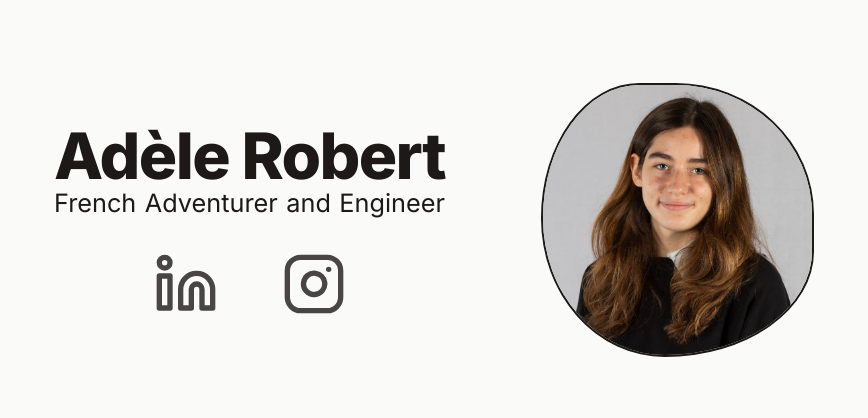
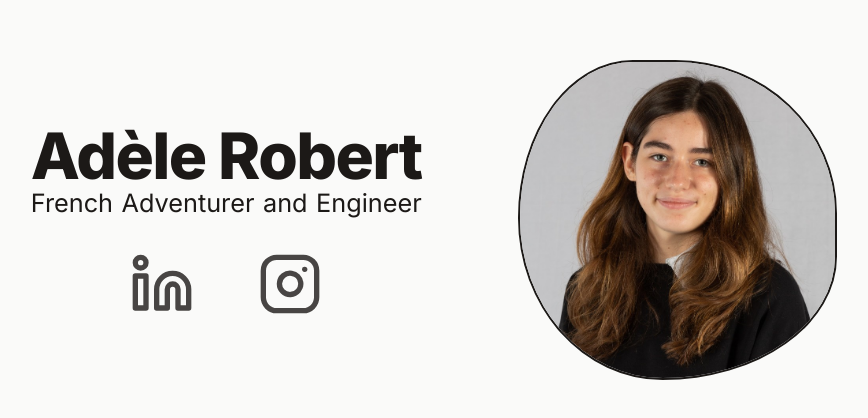
Before and after one commit to etrobert/julesrobert.com, a Next.js app: page / in a window 1280 px wide. Shown: the part 180-598 px from the top of the page, without its empty margins (206-1074 px from the left). Built offline with nearby package versions, Linux system fonts and the light colour scheme.

Commit message:
Update portrait size

```diff
--- a/components/Portrait.tsx
+++ b/components/Portrait.tsx
@@ -8,8 +8,8 @@ const Portrait = () => (
       styles.portrait,
       'border-2 border-stone-900 dark:border-stone-50',
     ].join(' ')}
-    width={1365 / 5}
-    height={2048 / 5}
+    width={799 / 2.5}
+    height={800 / 2.5}
     alt="Portrait of the author"
   />
 );
```
